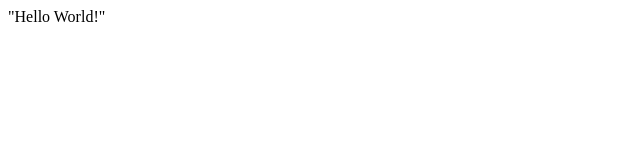
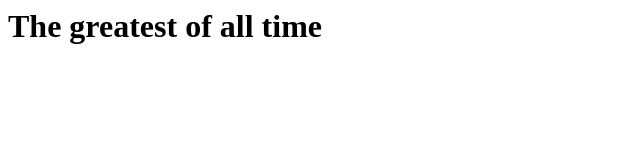
Before and after one commit to Altwath/Assignment1-, a plain HTML site: page index.html in a window 1280 px wide. Shown: the whole page, without its empty margins (0-640 px from the left). Drawn offline with Linux system fonts and the light colour scheme.

Commit message:
Added the name of MJ

```diff
--- a/index.html
+++ b/index.html
@@ -1,11 +1,4 @@
-<!DOCTYPE html>
-<html lang="en" dir="ltr">
-  <head>
-    <meta charset="utf-8">
-    <title></title>
-  </head>
-  <body>
-    "Hello World!"
+<div id="main">
 
-  </body>
-</html>
+  <h1 id ="Michael Jordan">The greatest of all time </h1>
+</div>
```
Also changed, not shown: styless.css (added).
